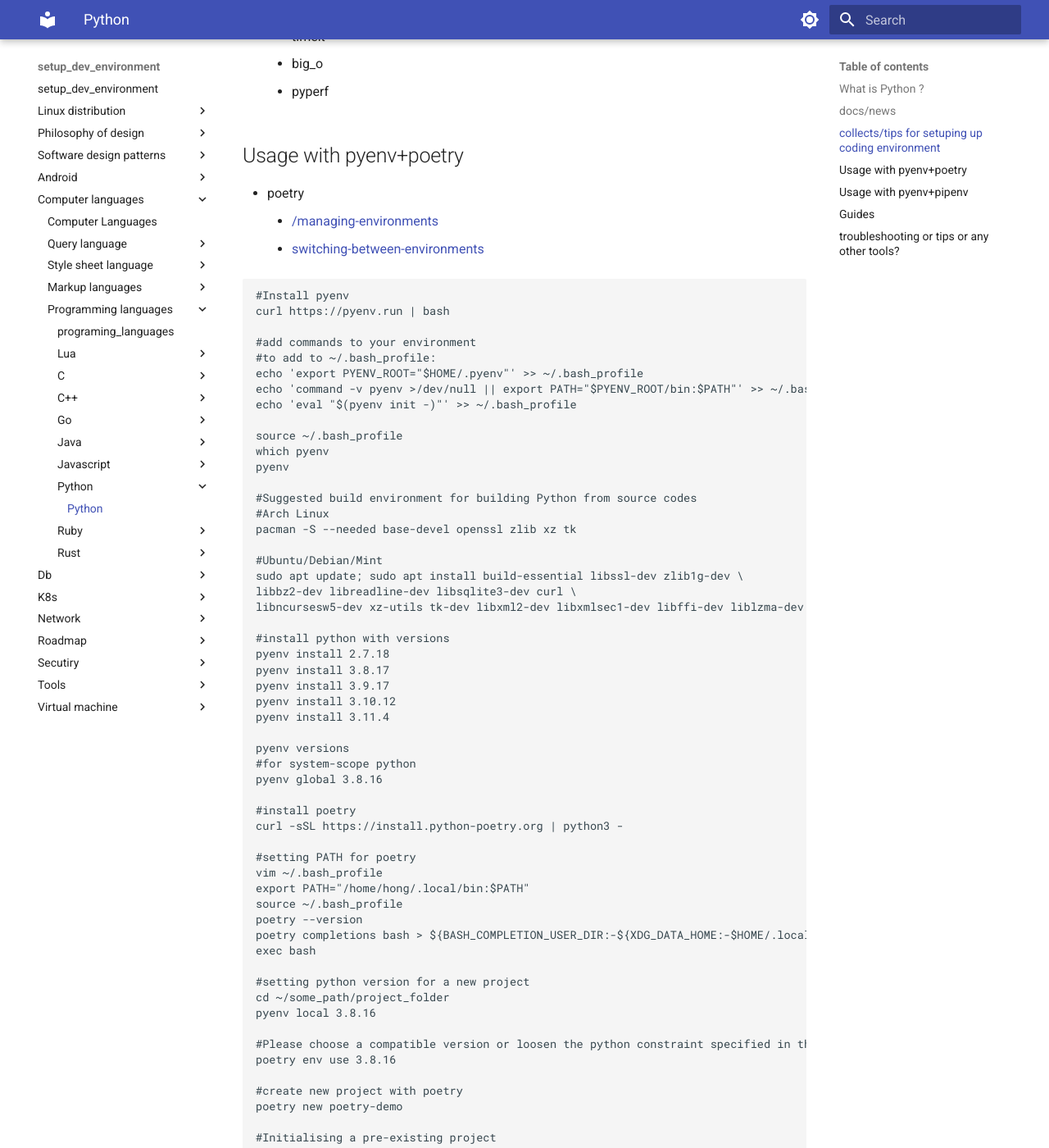
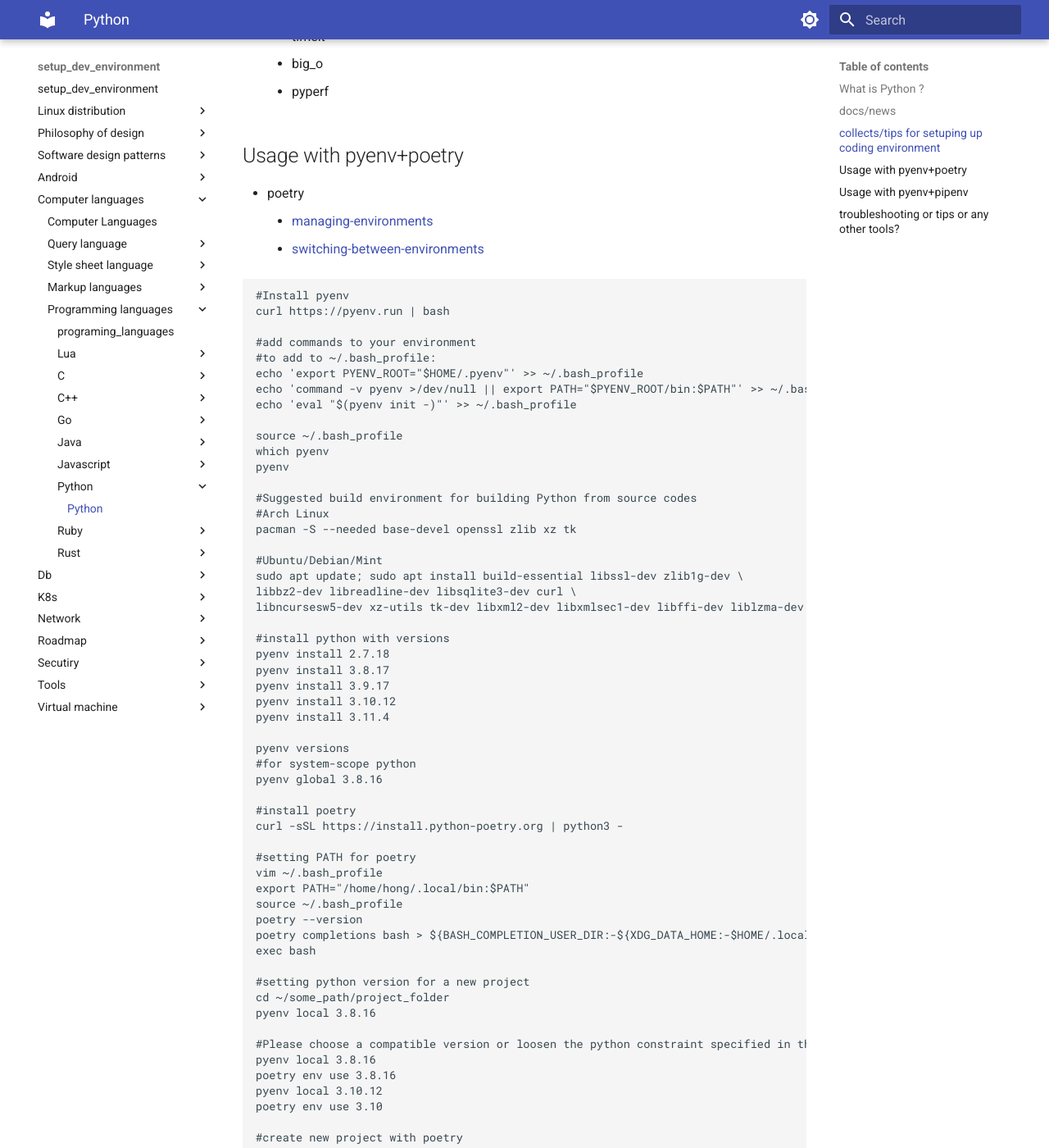
Before and after one commit to hong539/setup_dev_environment, an MkDocs documentation site: the page built from docs/computer languages/programming_languages/python/python.md, in a window 1280 px wide and 1400 px high, scrolled down 2003 px. Shown: the whole window at 82% size. Built offline with MkDocs 1.6.1 and Material for MkDocs 9.7.7, drawn with Linux system fonts in a browser that asks for light colours; some of the changed lines change nothing that is shown; some of the changed text lies outside the part shown.

Commit message:
Update docs

````diff
--- a/docs/computer languages/programming_languages/python/python.md
+++ b/docs/computer languages/programming_languages/python/python.md
@@ -68,7 +68,7 @@
 ## Usage with pyenv+poetry
 
 * poetry
-    * [/managing-environments](https://python-poetry.org/docs/managing-environments#managing-environments)
+    * [managing-environments](https://python-poetry.org/docs/managing-environments#managing-environments)
     * [switching-between-environments](https://python-poetry.org/docs/managing-environments#switching-between-environments)
 
 ```shell
@@ -121,7 +121,10 @@
 pyenv local 3.8.16
 
 #Please choose a compatible version or loosen the python constraint specified in the pyproject.toml file.
+pyenv local 3.8.16
 poetry env use 3.8.16
+pyenv local 3.10.12
+poetry env use 3.10
 
 #create new project with poetry
 poetry new poetry-demo
@@ -215,23 +218,6 @@
 
 #Exit your python virtual environments
 exit
-```
-
-## Guides
-
-* [roadmap/Python Developer](https://roadmap.sh/python)
-* [w3schools/Python Tutorial](https://www.w3schools.com/python/default.asp)
-* [class](https://www.geeksforgeeks.org/python-classes-and-objects/)
-* [3.8/tutorial/classes](https://docs.python.org/3.8/tutorial/classes.html)
-
-```python
-#在 Python 語言中，當一個 .py 程式檔案被執行時，Python 直譯器會建立一個名為 __main__ 的模組，並執行該模組中的所有程式碼。如果這個程式檔案是被當作模組（module）import 到別的程式檔案中，則 __name__ 變數的值就會是模組的名稱，而不是 __main__。
-
-#因此，使用 if __name__ == "__main__": 來判斷當前的 .py 程式檔案是不是被當作主程式（main program）執行，若是，則執行其下的程式碼；若不是，則不執行其下的程式碼。這麼做的好處是可以讓一個 .py 檔案可以被當作模組引用，同時也可以單獨執行作為主程式。
-
-if __name__ == "__main__":
-    main()
-
 ```
 
 ## troubleshooting or tips or any other tools?
@@ -330,8 +316,21 @@
     * TensorFlow
     * JAX
 
-* Packages for Natural language
+* Packages for Natural Language Processing
     * [pykakasi](https://codeberg.org/miurahr/pykakasi)
 
 * Projects
     * [launchpad](https://dev.launchpad.net/Getting)
+
+* [roadmap/Python Developer](https://roadmap.sh/python)
+* [w3schools/Python Tutorial](https://www.w3schools.com/python/default.asp)
+* [class](https://www.geeksforgeeks.org/python-classes-and-objects/)
+* [3.8/tutorial/classes](https://docs.python.org/3.8/tutorial/classes.html)
+
+```python
+#在 Python 語言中，當一個 .py 程式檔案被執行時，Python 直譯器會建立一個名為 __main__ 的模組，並執行該模組中的所有程式碼。如果這個程式檔案是被當作模組（module）import 到別的程式檔案中，則 __name__ 變數的值就會是模組的名稱，而不是 __main__。
+
+#因此，使用 if __name__ == "__main__": 來判斷當前的 .py 程式檔案是不是被當作主程式（main program）執行，若是，則執行其下的程式碼；若不是，則不執行其下的程式碼。這麼做的好處是可以讓一個 .py 檔案可以被當作模組引用，同時也可以單獨執行作為主程式。
+
+if __name__ == "__main__":
+    main()
````
